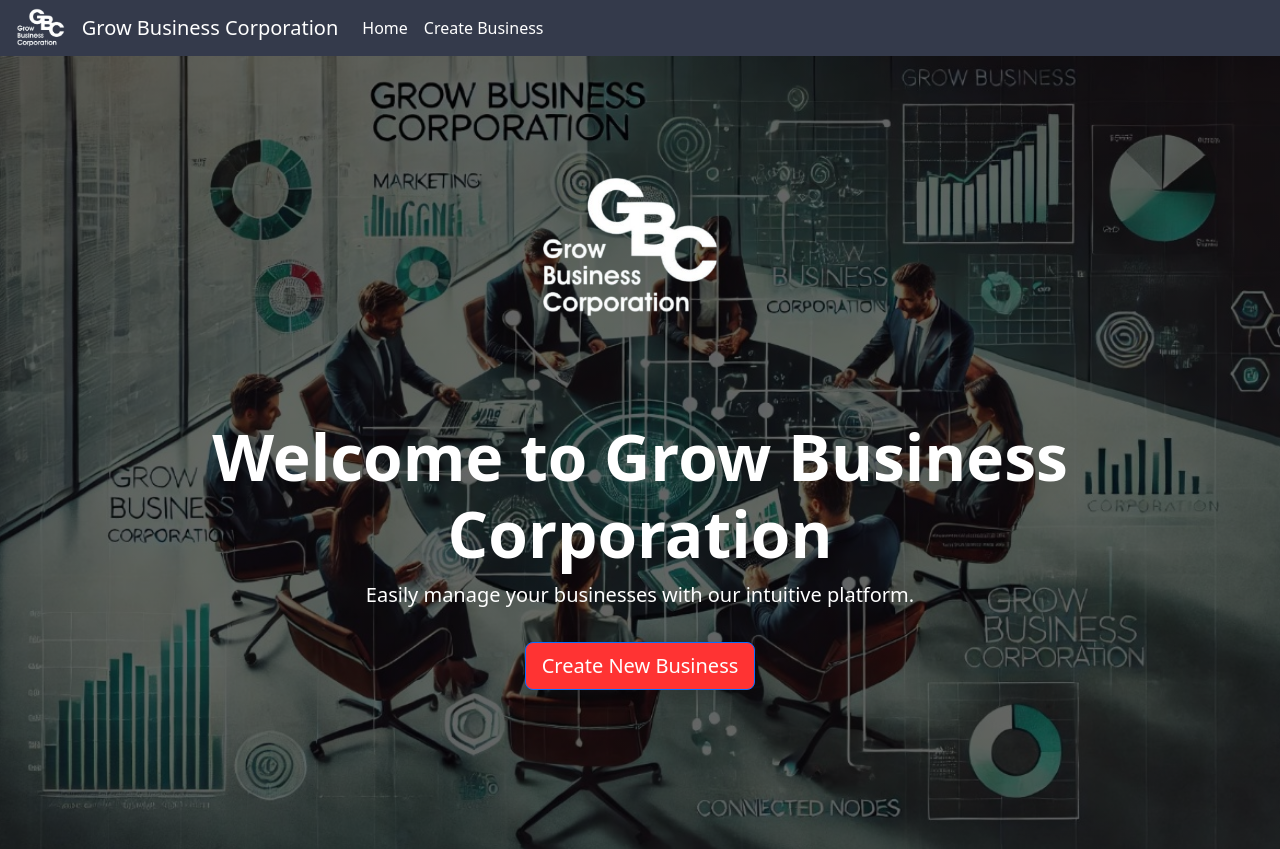
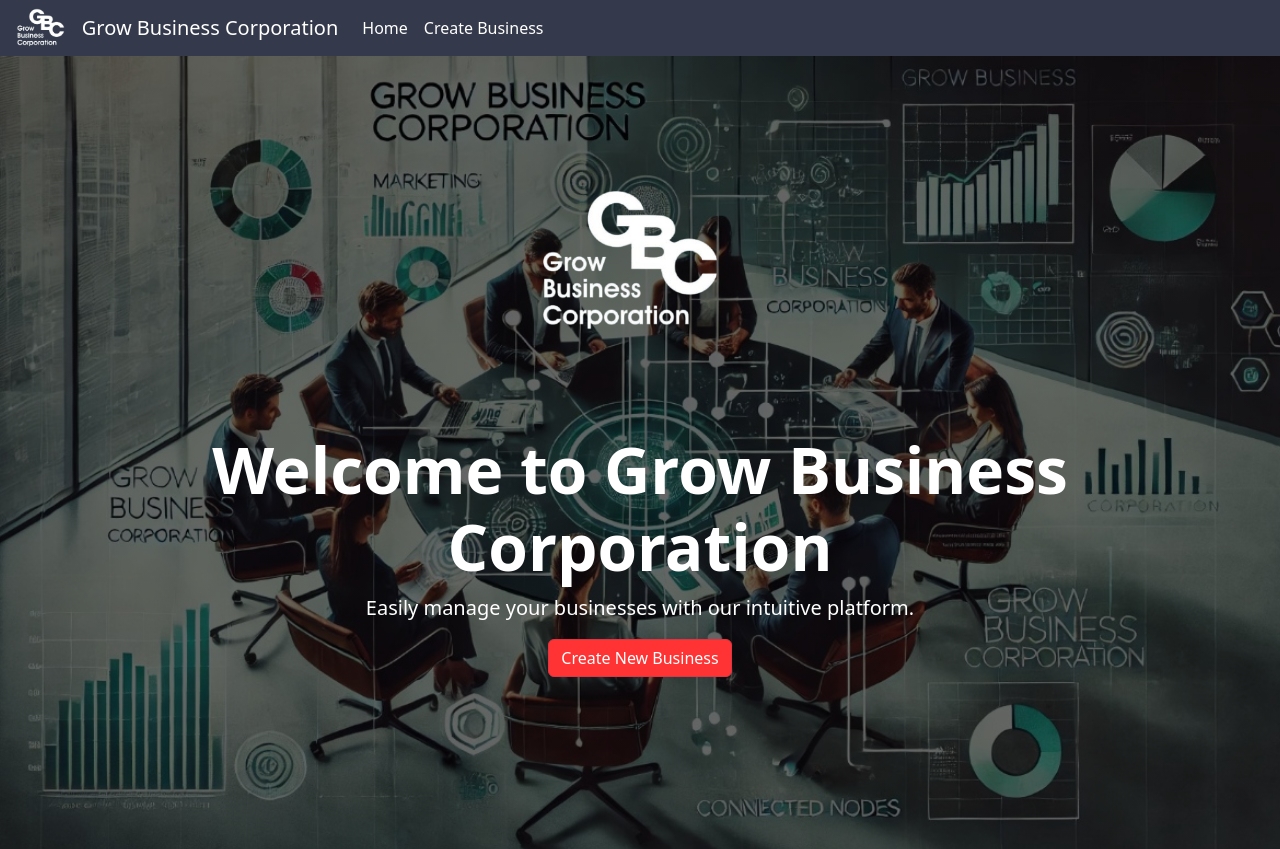
Before and after one commit to sevencrore/gbc-frontend-new, a React (Create React App) app: page / in a window 1280 px wide. Shown: the top 849 px of the page. Built offline with nearby package versions, Linux system fonts and the light colour scheme.

Commit message:
updated create business button

```diff
--- a/src/Home.js
+++ b/src/Home.js
@@ -38,7 +38,7 @@ const Home = () => {
             </p>
             <Link to="/create-business">
               <Button
-                className="btn-lg mt-3 animate__animated animate__fadeInUp shadow"
+                className="btn-danger"
                 style={{ backgroundColor: '#ff3333' }}
               >
                 Create New Business
```
